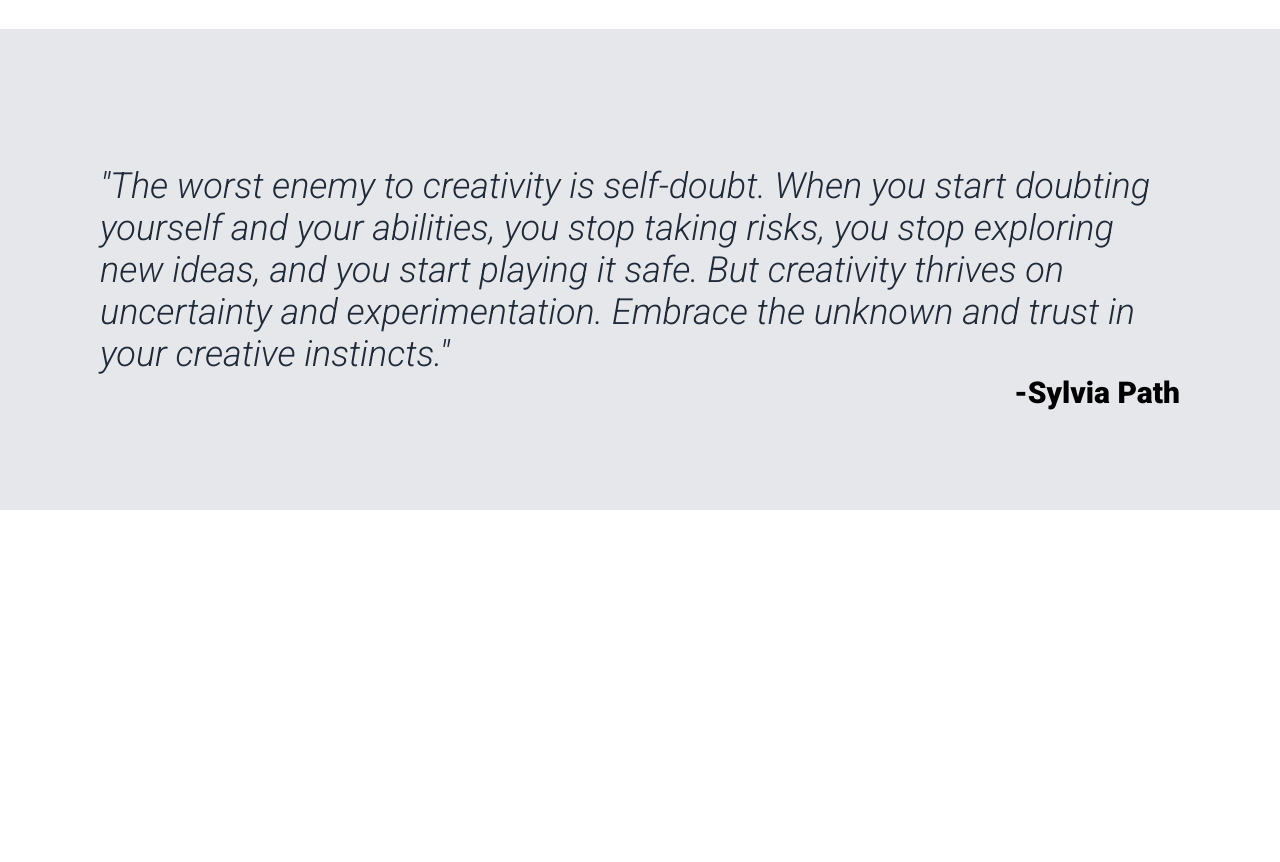
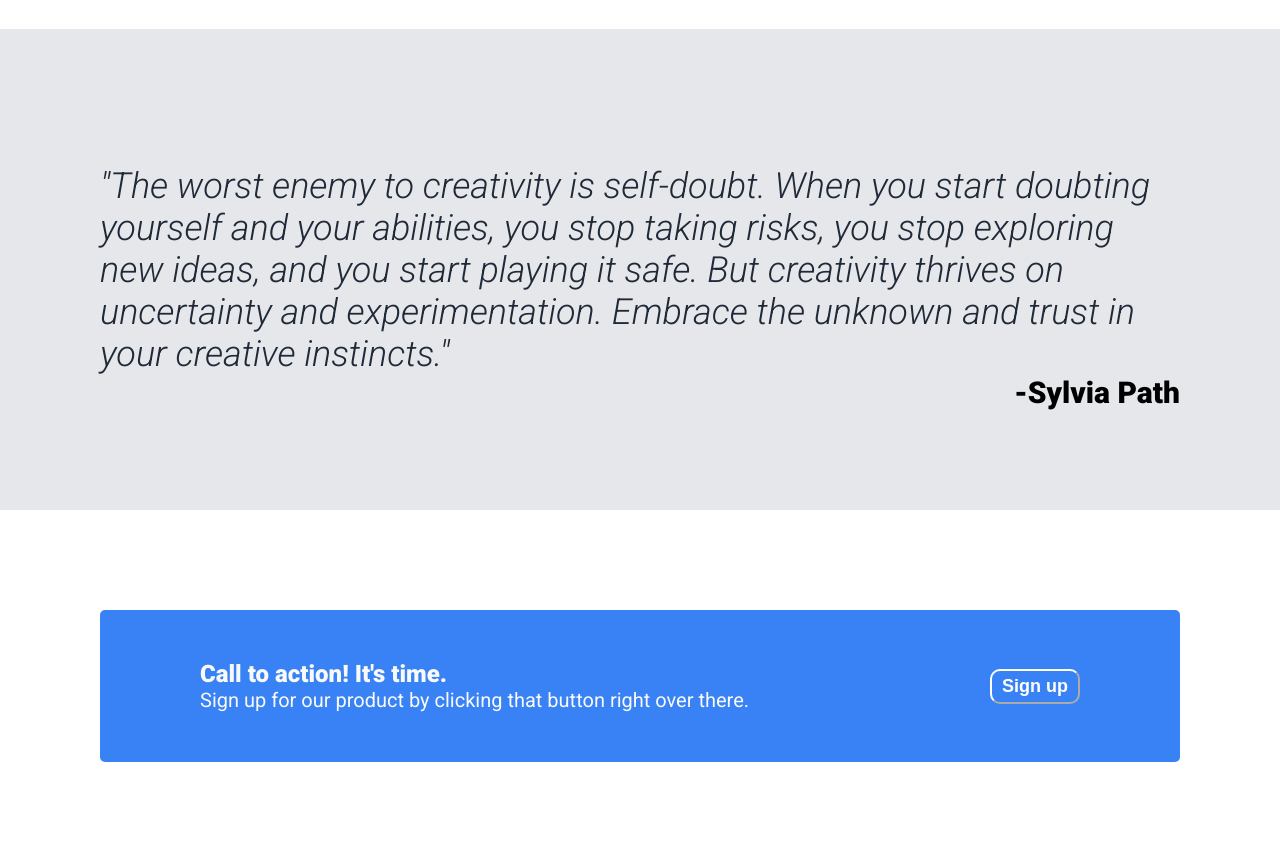
Before and after one commit to GDonCode/flexbox-project, a plain HTML site: page index.html in a window 1280 px wide. Shown: the part 855-1717 px from the top of the page. Before the commit the page ends 1365 px from the top, so only its background shows below. Drawn offline with Linux system fonts and the light colour scheme.

Commit message:
Styled Called to Action section

```diff
--- a/index.html
+++ b/index.html
@@ -51,6 +51,15 @@
         <p class="quote">"The worst enemy to creativity is self-doubt. When you start doubting yourself and your abilities, you stop taking risks, you stop exploring new ideas, and you start playing it safe. But creativity thrives on uncertainty and experimentation. Embrace the unknown and trust in your creative instincts."</p>
         <p class="quote-author">-Sylvia Path</p>
     </div>
+    <div class="cta-container">
+        <div class="cta">
+            <div class="cta-text">
+                <p>Call to action! It's time.</p>
+                <p>Sign up for our product by clicking that button right over there.</p>
+            </div>
+            <button>Sign up</button>
+        </div>
+    </div>
 </body>
 <!-- Photo by Steve Johnson: https://www.pexels.com/photo/multicolored-abstract-painting-1269968/
     Photo by Isabella Mendes: https://www.pexels.com/photo/led-bulb-341013/
--- a/styles.css
+++ b/styles.css
@@ -10,7 +10,7 @@ body {
     padding: 0;
     margin: 0;
 }
-button {
+.hero-left button {
     background-color: #3882F6;
     border-radius: 10px;
     border-color: #3882F6;
@@ -133,10 +133,53 @@ li, .hero-subtext {
     font-weight: 300;
     margin-bottom: 0px;
 }
-
 .quote-author {
     font-size: 30px;
     font-weight: 800;
     align-self: end;
     margin: 0;
 }
+.cta-container {
+    display: flex;
+    justify-content: center;
+    align-items: center;
+    padding: 0 100px;
+}
+.cta {
+    background-color: #3882F6;
+    border-radius: 5px;
+    padding: 50px 100px;
+    display: flex;
+    gap: 10px;
+    margin: 100px 0;
+    width: 100%;
+    justify-content: space-between;
+    align-items: center;
+}
+.cta-text {
+    display: flex;
+    flex-direction: column;
+}
+.cta-text p:nth-of-type(1) {
+    margin: 0;
+    color: #F9FAF8;
+    font-size: 24px;
+    font-weight: 900;
+}
+.cta-text p:nth-of-type(2) {
+    margin: 0;
+    color: #F9FAF8;
+    font-size: 20px;
+}
+.cta button {
+    background-color: #3882F6;
+    border-radius: 10px;
+    border-color: #3882F6;
+    color: white;
+    border-color: white;
+    font-size: 18px;
+    font-weight: 900;
+    max-width: max-content;
+    height: max-content;
+    padding: 5px 10px;
+}
```
